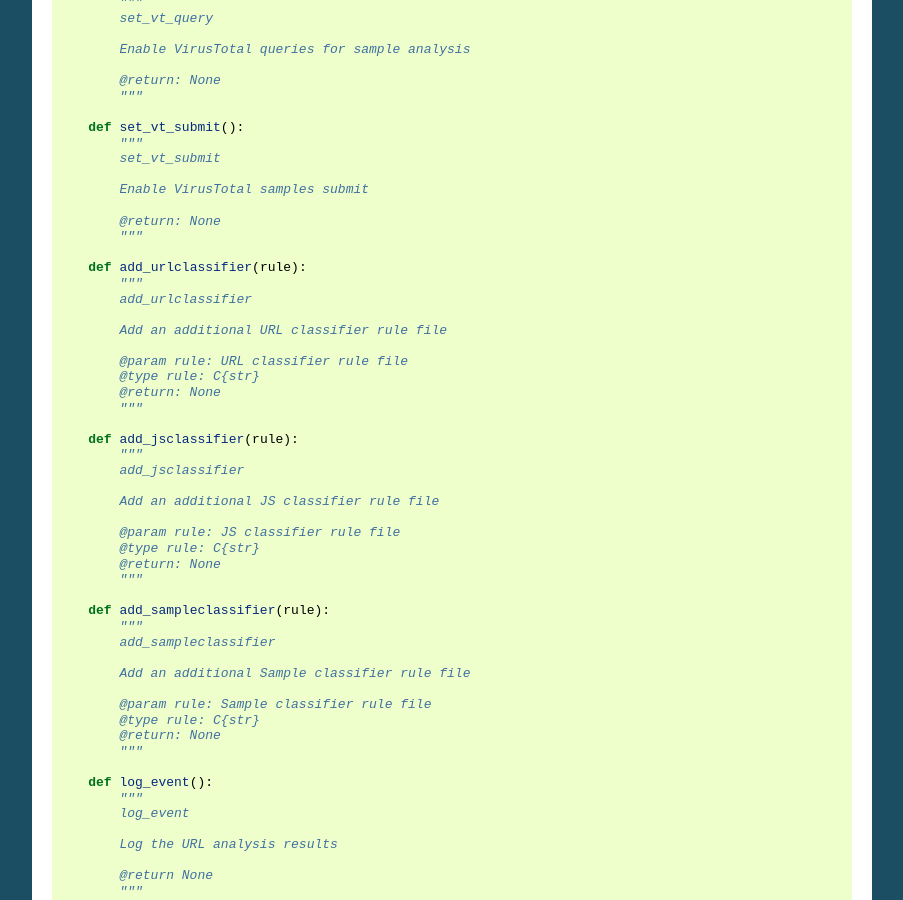
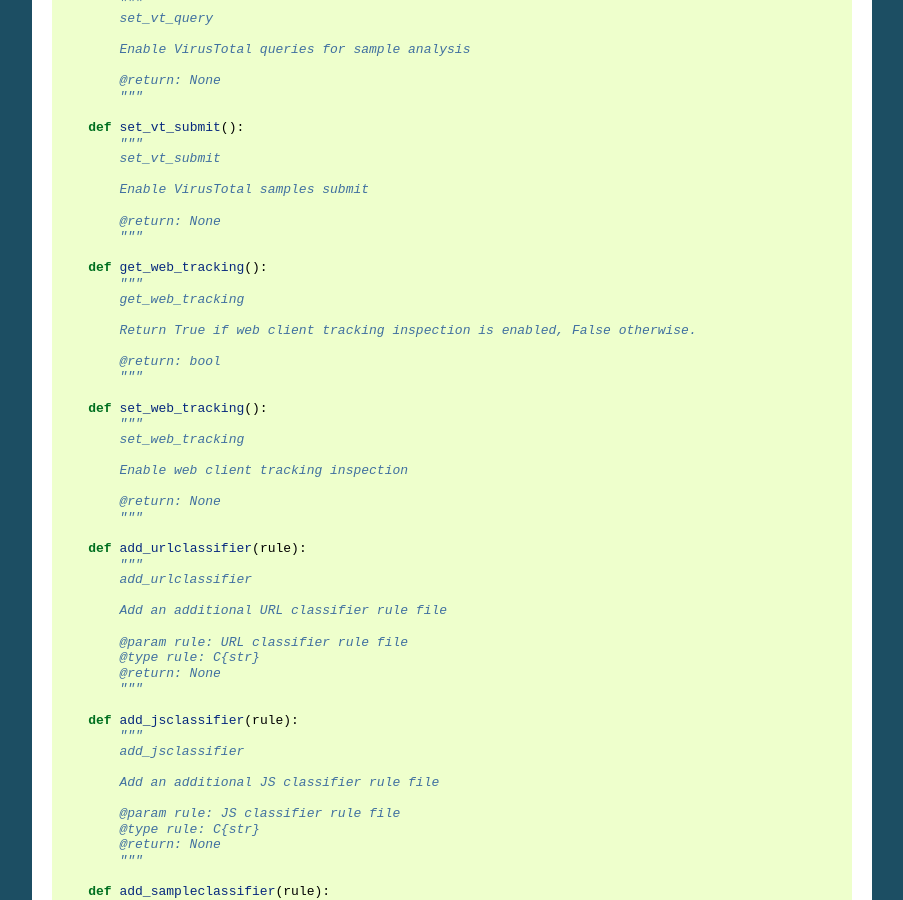
Before and after one commit to buffer/thug, a Sphinx documentation site: the page built from doc/source/api.rst, in a window 1280 px wide and 900 px high, scrolled down 7100 px. Shown: the whole window, without its empty margins (198-1101 px from the left). Built offline with Sphinx 7.4.7, drawn with Linux system fonts in a browser that asks for light colours.

Commit message:
Updated documentation

```diff
--- a/doc/source/api.rst
+++ b/doc/source/api.rst
@@ -473,6 +473,24 @@ Thug API interface definition is reported below for convenience.
             @return: None
             """
 
+        def get_web_tracking():
+            """
+            get_web_tracking
+
+            Return True if web client tracking inspection is enabled, False otherwise.
+
+            @return: bool
+            """
+
+        def set_web_tracking():
+            """
+            set_web_tracking
+
+            Enable web client tracking inspection
+
+            @return: None
+            """
+
         def add_urlclassifier(rule):
             """
             add_urlclassifier
```
